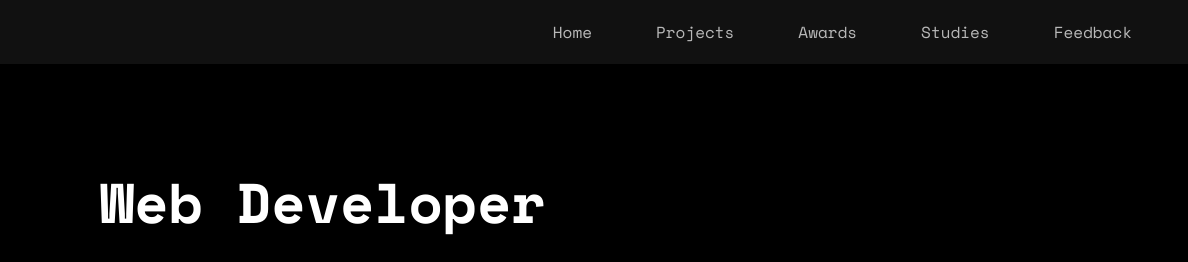
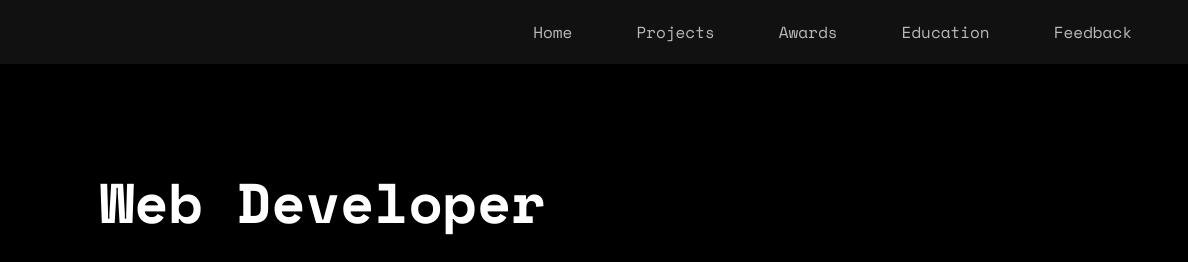
Before and after one commit to rohitjyoti/rohitjyoti.github.io, a plain HTML site: page index.html in a window 1280 px wide. Shown: the top 262 px of the page, 92-1280 px from the left. Drawn offline with nearby package versions, Linux system fonts and the light colour scheme.

Commit message:
Update index.html

```diff
--- a/index.html
+++ b/index.html
@@ -20,7 +20,7 @@
                 <a href="#" class="nav-item"><li>Home</li></a>
                 <a href="#featured-projects-section" class="nav-item"><li>Projects</li></a>
                 <a href="#competitions-awards-section" class="nav-item"><li>Awards</li></a>
-                <a href="#education-section" class="nav-item"><li>Studies</li></a>
+                <a href="#education-section" class="nav-item"><li>Education</li></a>
                 <a href="#feedback" class="nav-item"><li>Feedback</li></a>
             </ul>
 
```
